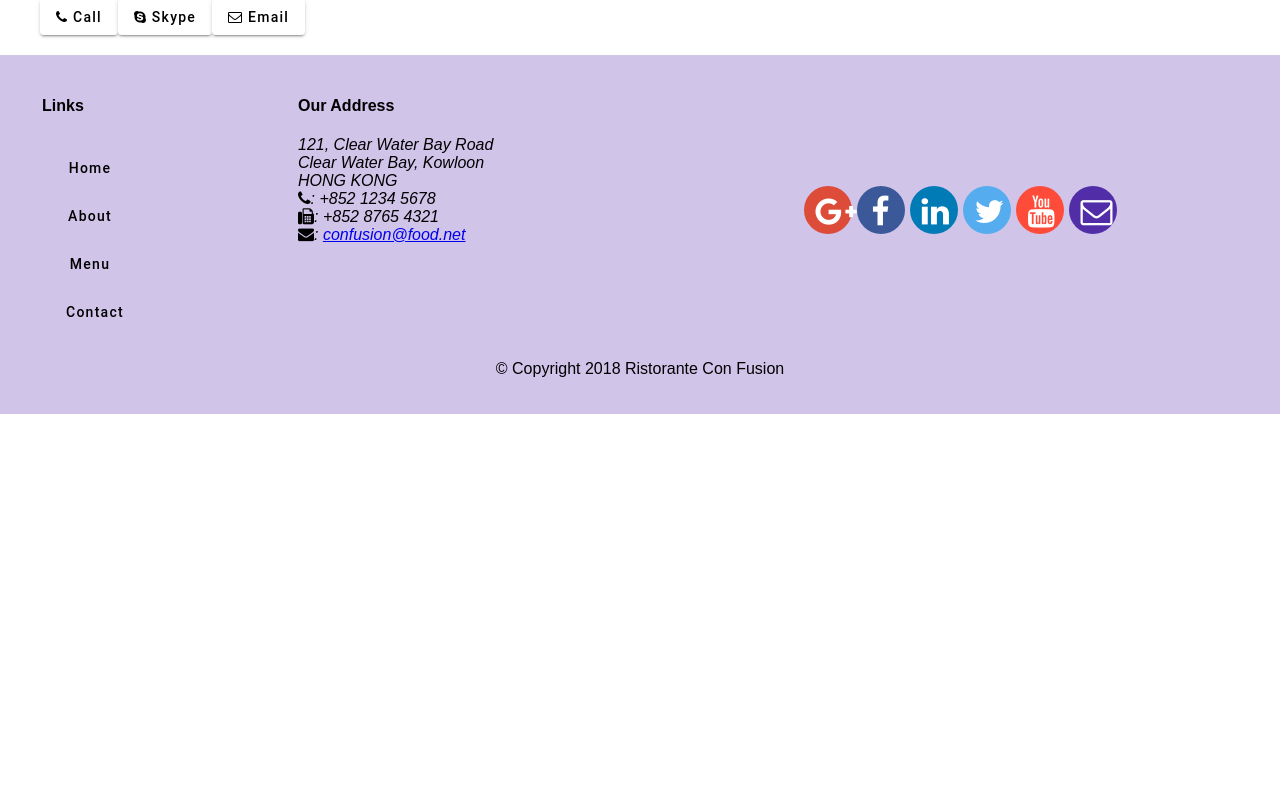
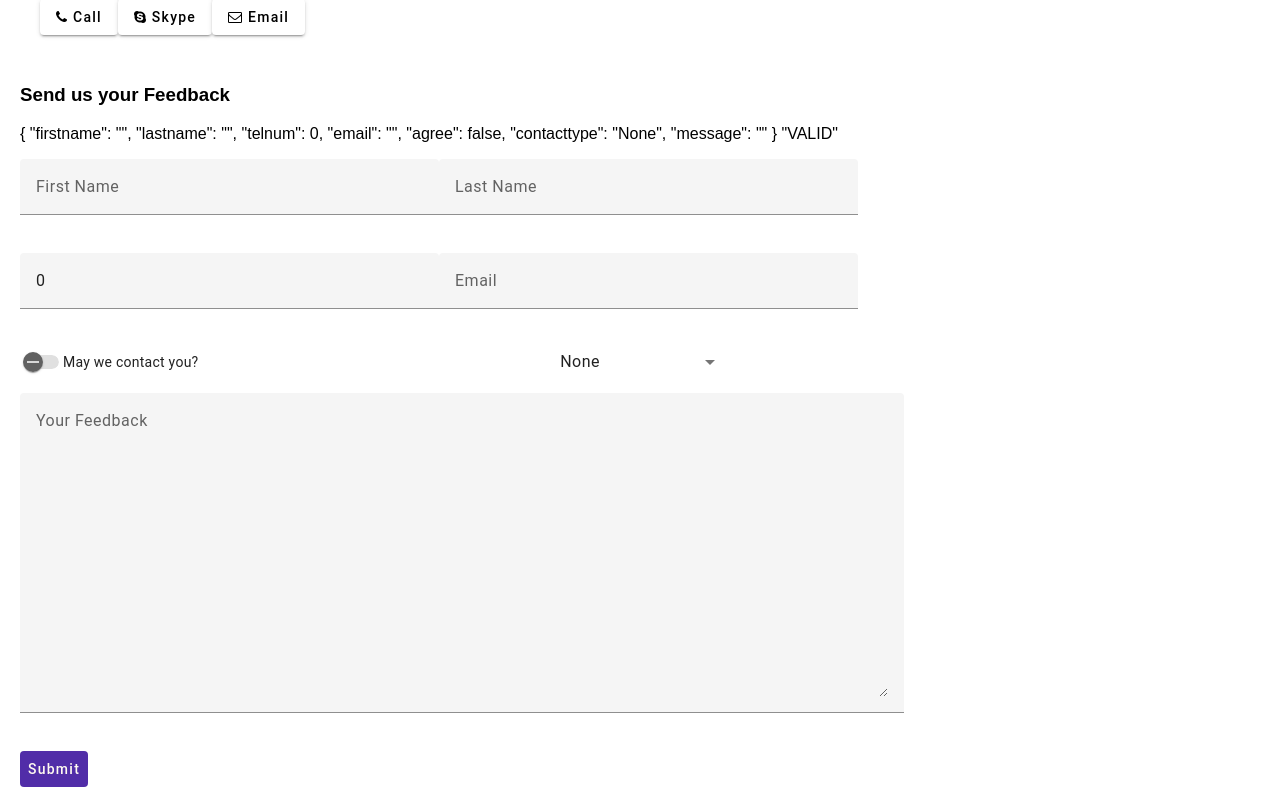
Before and after one commit to Elmehdi1O/restaurant-management-system, an Angular app: page /contactus in a window 1280 px wide. Shown: the part 680-1480 px from the top of the page. Before the commit the page ends 1094 px from the top, so only its background shows below. Built offline with nearby package versions, Linux system fonts and the light colour scheme.

Commit message:
Reactive Forms Part 1

```diff
--- a/src/app/contact/contact.component.html
+++ b/src/app/contact/contact.component.html
@@ -36,4 +36,46 @@
       </div>
     </div>
   </div>
+  <div fxFlex fxFlexOffset="20px" class="form-size">
+    <h3>Send us your Feedback</h3>
+    <p>{{ feedbackForm.value | json }} {{ feedbackForm.status | json }}</p>
+
+    <form novalidate [formGroup]="feedbackForm" (ngSubmit)="onSubmit()">
+      <p>
+        <mat-form-field class="half-width">
+          <input matInput formControlName="firstname" placeholder="First Name" type="text">
+        </mat-form-field>
+        <mat-form-field class="half-width">
+          <input matInput formControlName="lastname" placeholder="Last Name" type="text">
+        </mat-form-field>
+      </p>
+      <p>
+        <mat-form-field class="half-width">
+          <input matInput formControlName="telnum" placeholder="Tel. Number" type="tel">
+        </mat-form-field>
+        <mat-form-field class="half-width">
+          <input matInput formControlName="email" placeholder="Email" type="email">
+        </mat-form-field>
+      </p>
+      <table class="form-size">
+        <td>
+          <mat-slide-toggle formControlName="agree">May we contact you?</mat-slide-toggle>
+        </td>
+        <td>
+          <mat-select placeholder="How?" formControlName="contacttype">
+            <mat-option *ngFor="let ctype of contactType" [value]="ctype">
+              {{ ctype }}
+            </mat-option>
+          </mat-select>
+        </td>
+        </table>
+      <p>
+        <mat-form-field class="full-width">
+          <textarea matInput formControlName="message" placeholder="Your Feedback" rows=12></textarea>
+        </mat-form-field>
+      </p>
+      <button type="submit" mat-button class="background-primary text-floral-white">Submit</button>
+    </form>
+  </div>
+
 </div>
--- a/src/app/contact/contact.component.scss
+++ b/src/app/contact/contact.component.scss
@@ -7,3 +7,14 @@ body {
   margin: 0;
   font-family:sans-serif;
 }
+.full-width {
+  width: 95%
+}
+
+.half-width {
+  width: 45%
+}
+
+.form-size {
+  width: 75%
+}
--- a/src/app/contact/contact.component.ts
+++ b/src/app/contact/contact.component.ts
@@ -1,10 +1,42 @@
-import { Component } from '@angular/core';
+import { Component, OnInit } from '@angular/core';
+import { FormBuilder, FormGroup } from '@angular/forms';
+import { ContactType, Feedback } from '../shared/feedback';
 
 @Component({
   selector: 'app-contact',
   templateUrl: './contact.component.html',
   styleUrls: ['./contact.component.scss']
 })
-export class ContactComponent {
+
+export class ContactComponent implements OnInit {
+
+  feedbackForm!: FormGroup;
+  feedback!: Feedback;
+  contactType = ContactType;
+
+  constructor(private fb: FormBuilder) {
+    this.createForm();
+  }
+
+  ngOnInit() {
+  }
+
+  createForm() {
+    this.feedbackForm = this.fb.group({
+      firstname: '',
+      lastname: '',
+      telnum: 0,
+      email: '',
+      agree: false,
+      contacttype: 'None',
+      message: ''
+    });
+  }
+
+  onSubmit() {
+    this.feedback = this.feedbackForm.value;
+    console.log(this.feedback);
+    this.feedbackForm.reset();
+  }
 
 }
--- /dev/null
+++ b/src/app/shared/feedback.ts
@@ -0,0 +1,11 @@
+export class Feedback {
+  firstname!: string;
+  lastname!: string;
+  telnum!: number;
+  email!: string;
+  agree!: boolean;
+  contacttype!: string;
+  message!: string;
+};
+
+export const ContactType = ['None', 'Tel', 'Email'];
```
Also changed, not shown: src/app/app.module.ts (+6 -1 lines).
